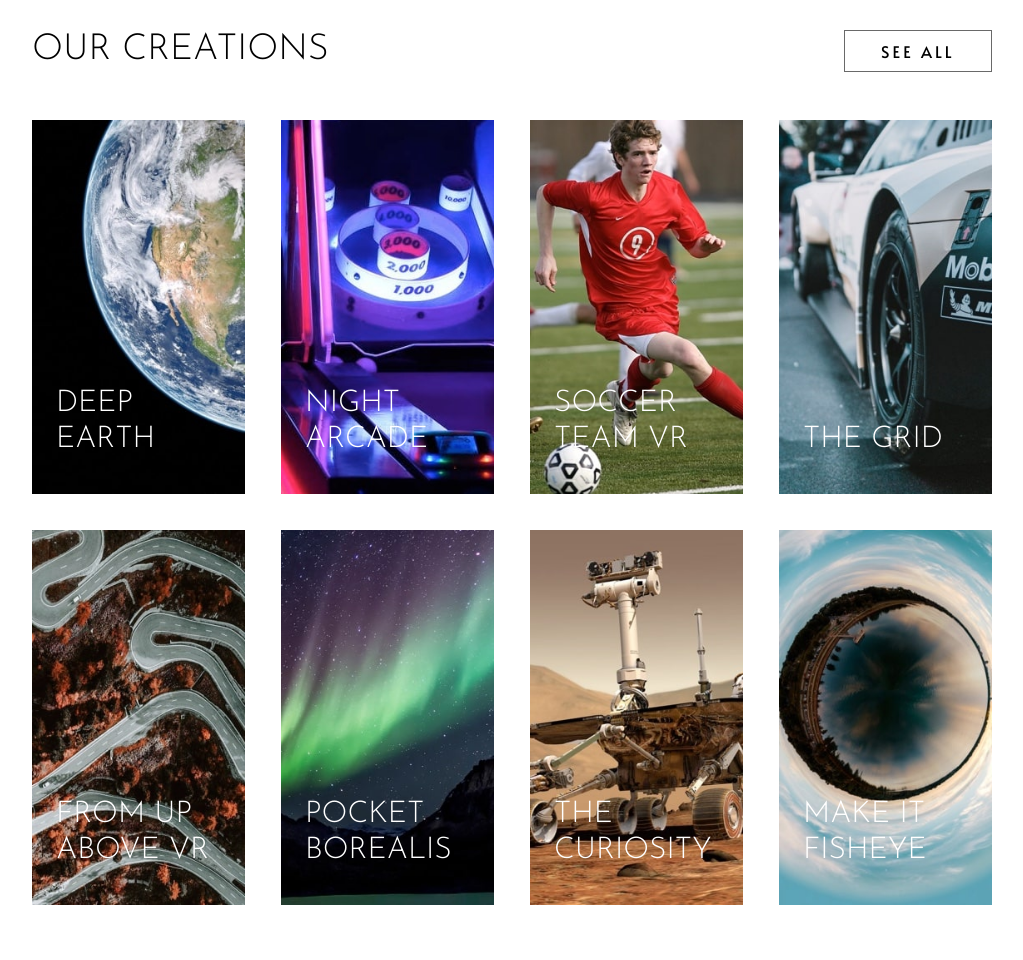
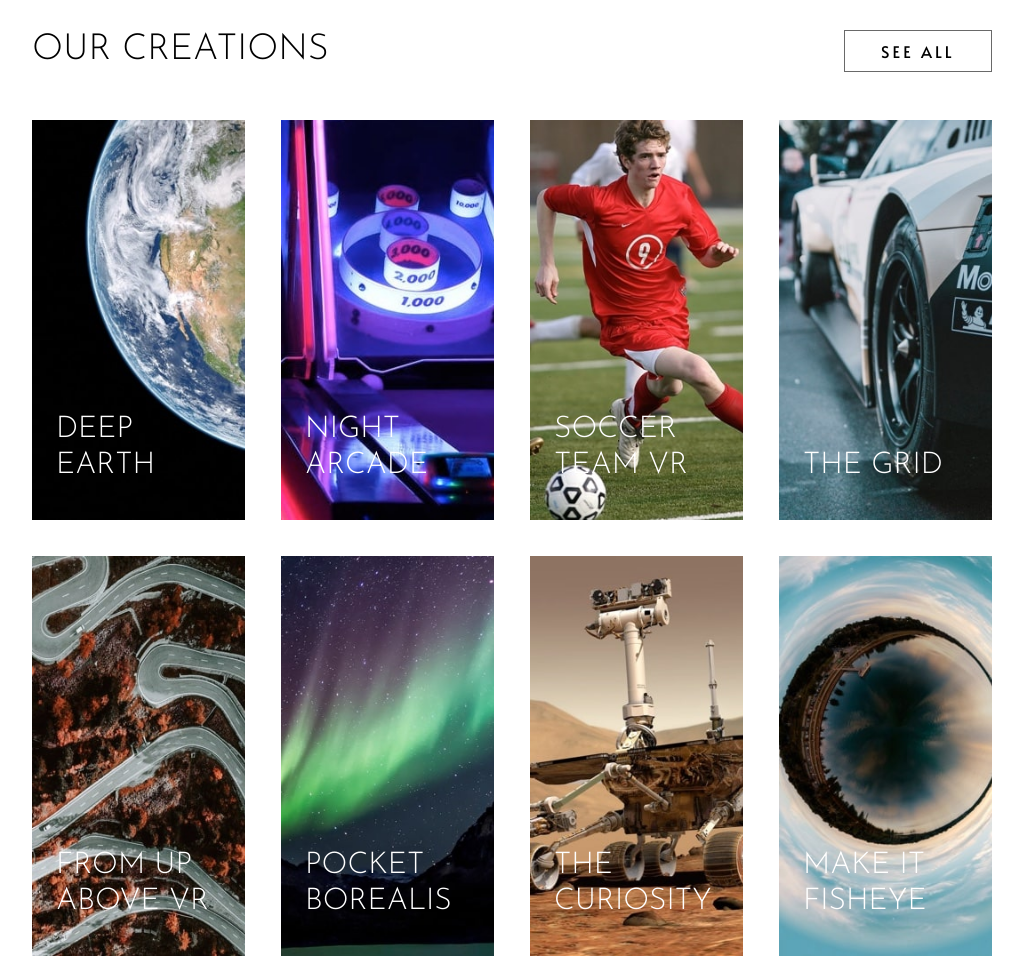
Before and after one commit to okutewonah/fm-loopstudio-landing, a website: page index.html in a window 1280 px wide. Shown: the part 1180-2140 px from the top of the page, without its empty margins (128-1151 px from the left). Drawn offline with Linux system fonts and the light colour scheme.

Commit message:
get gallery from tailwind config

```diff
--- a/index.html
+++ b/index.html
@@ -109,64 +109,80 @@
           >
         </div>
         <div class="mt-12 grid grid-cols-4 gap-9">
-          <div class="relative">
-            <img src="./images/desktop/image-deep-earth.jpg" alt="" />
+          <div
+            class="relative md:bg-desktop-deep-earth bg-no-repeat md:bg-cover h-[400px]"
+          >
+            <!-- <img src="./images/desktop/image-deep-earth.jpg" alt="" /> -->
             <h2
               class="absolute bottom-9 left-6 text-white uppercase text-3xl font-JosefinSans font-light"
             >
               Deep <br />Earth
             </h2>
           </div>
-          <div class="relative">
-            <img src="./images/desktop/image-night-arcade.jpg" alt="" />
+          <div
+            class="relative md:bg-desktop-night-arcade bg-no-repeat md:bg-cover h-[400px]"
+          >
+            <!-- <img src="./images/desktop/image-night-arcade.jpg" alt="" /> -->
             <h2
               class="absolute bottom-9 left-6 text-white uppercase text-3xl font-JosefinSans font-light"
             >
               Night <br />arcade
             </h2>
           </div>
-          <div class="relative">
-            <img src="./images/desktop/image-soccer-team.jpg" alt="" />
+          <div
+            class="relative md:bg-desktop-soccer-team bg-no-repeat md:bg-cover h-[400px]"
+          >
+            <!-- <img src="./images/desktop/image-soccer-team.jpg" alt="" /> -->
             <h2
               class="absolute bottom-9 left-6 text-white uppercase text-3xl font-JosefinSans font-light"
             >
               Soccer <br />team VR
             </h2>
           </div>
-          <div class="relative">
-            <img src="./images/desktop/image-grid.jpg" alt="" />
+          <div
+            class="relative md:bg-desktop-grid bg-no-repeat md:bg-cover h-[400px]"
+          >
+            <!-- <img src="./images/desktop/image-grid.jpg" alt="" /> -->
             <h2
               class="absolute bottom-9 left-6 text-white uppercase text-3xl font-JosefinSans font-light"
             >
               The grid
             </h2>
           </div>
-          <div class="relative">
-            <img src="./images/desktop/image-from-above.jpg" alt="" />
+          <div
+            class="relative md:bg-desktop-from-above bg-no-repeat md:bg-cover h-[400px]"
+          >
+            <!-- <img src="./images/desktop/image-from-above.jpg" alt="" /> -->
             <h2
               class="absolute bottom-9 left-6 text-white uppercase text-3xl font-JosefinSans font-light"
             >
               From up <br />above VR
             </h2>
           </div>
-          <div class="relative">
-            <img src="./images/desktop/image-pocket-borealis.jpg" alt="" />
+          <div
+            class="relative md:bg-desktop-pocket-borealis bg-no-repeat md:bg-cover h-[400px]"
+          >
+            <!-- <img src="./images/desktop/image-pocket-borealis.jpg" alt="" /> -->
             <h2
               class="absolute bottom-9 left-6 text-white uppercase text-3xl font-JosefinSans font-light"
             >
               Pocket <br />borealis
             </h2>
           </div>
-          <div class="relative">
-            <img src="./images/desktop/image-curiosity.jpg" alt="" />
+          <div
+            class="relative md:bg-desktop-curiosity bg-no-repeat md:bg-cover h-[400px]"
+          >
+            <!-- <img src="./images/desktop/image-curiosity.jpg" alt="" /> -->
             <h2
               class="absolute bottom-9 left-6 text-white uppercase text-3xl font-JosefinSans font-light"
             >
               The <br />curiosity
             </h2>
           </div>
-          <div class="relative">
-            <img src="./images/desktop/image-fisheye.jpg" alt="" />
+          <div
+            class="relative md:bg-desktop-fisheye bg-no-repeat md:bg-cover h-[400px]"
+          >
+            <!-- <img src="./images/desktop/image-fisheye.jpg" alt="" /> -->
             <h2
               class="absolute bottom-9 left-6 text-white uppercase text-3xl font-JosefinSans font-light"
             >
--- a/tailwind.config.js
+++ b/tailwind.config.js
@@ -6,6 +6,18 @@ module.exports = {
       backgroundImage: {
         "hero-mobile": "url('/images/mobile/image-hero.jpg')",
         "hero-desktop": "url('/images/desktop/image-hero.jpg')",
+
+        // Desktop
+        "desktop-deep-earth": "url('/images/desktop/image-deep-earth.jpg')",
+        "desktop-curiosity": "url('/images/desktop/image-curiosity.jpg')",
+        "desktop-fisheye": "url('/images/desktop/image-fisheye.jpg')",
+        "desktop-from-above": "url('/images/desktop/image-from-above.jpg')",
+        "desktop-grid": "url('/images/desktop/image-grid.jpg')",
+        "desktop-interactive": "url('/images/desktop/image-interactive.jpg')",
+        "desktop-night-arcade": "url('/images/desktop/image-night-arcade.jpg')",
+        "desktop-pocket-borealis":
+          "url('/images/desktop/image-pocket-borealis.jpg')",
+        "desktop-soccer-team": "url('/images/desktop/image-soccer-team.jpg')",
       },
       colors: {
         "dark-gray": "hsl(0, 0%, 55%)",
```
Also changed, not shown: dist/style.css.
